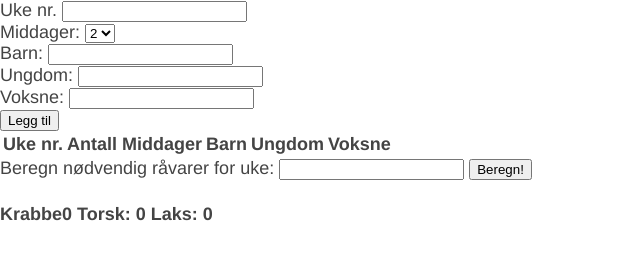
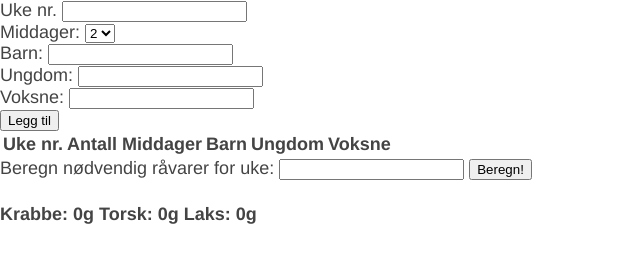
Before and after one commit to Karlinator/IT2Portalen, a plain HTML site: page eksamensbesvarelser/EKS_H16/index.html in a window 1280 px wide. Both pictures are taken after a click on the button "Beregn!". Shown: the full height of the page, 0-640 px from the left. Drawn offline with Linux system fonts and the light colour scheme; files that its build step writes are made by us from their sources.

Commit message:
Move results to own area

```diff
--- a/eksamensbesvarelser/EKS_H16/index.html
+++ b/eksamensbesvarelser/EKS_H16/index.html
@@ -35,5 +35,6 @@
     <div id="calculator">
         Beregn nødvendig råvarer for uke: <input type="number" id="calculatorWeek"> <button id="calculate" onclick="calculate()">Beregn!</button>
     </div>
+    <div id="result"></div>
 </body>
 </html>
--- a/eksamensbesvarelser/EKS_H16/main.js
+++ b/eksamensbesvarelser/EKS_H16/main.js
@@ -38,7 +38,7 @@ function calculate() {
             laks += 200 * ordersThisWeek[i].children + 300 * ordersThisWeek[i].youth + 350 * ordersThisWeek[i].adults;
         }
     }
-    $("#calculator").insertAdjacentHTML('beforeend', '<h4>Krabbe' + krabbe + ' Torsk: ' + torsk + ' Laks: ' + laks);
+    $("#result").innerHTML = '<h4>Krabbe: ' + krabbe + 'g Torsk: ' + torsk + 'g Laks: ' + laks + 'g';
 
 }
 document.addEventListener('DOMContentLoaded', function () {
```
